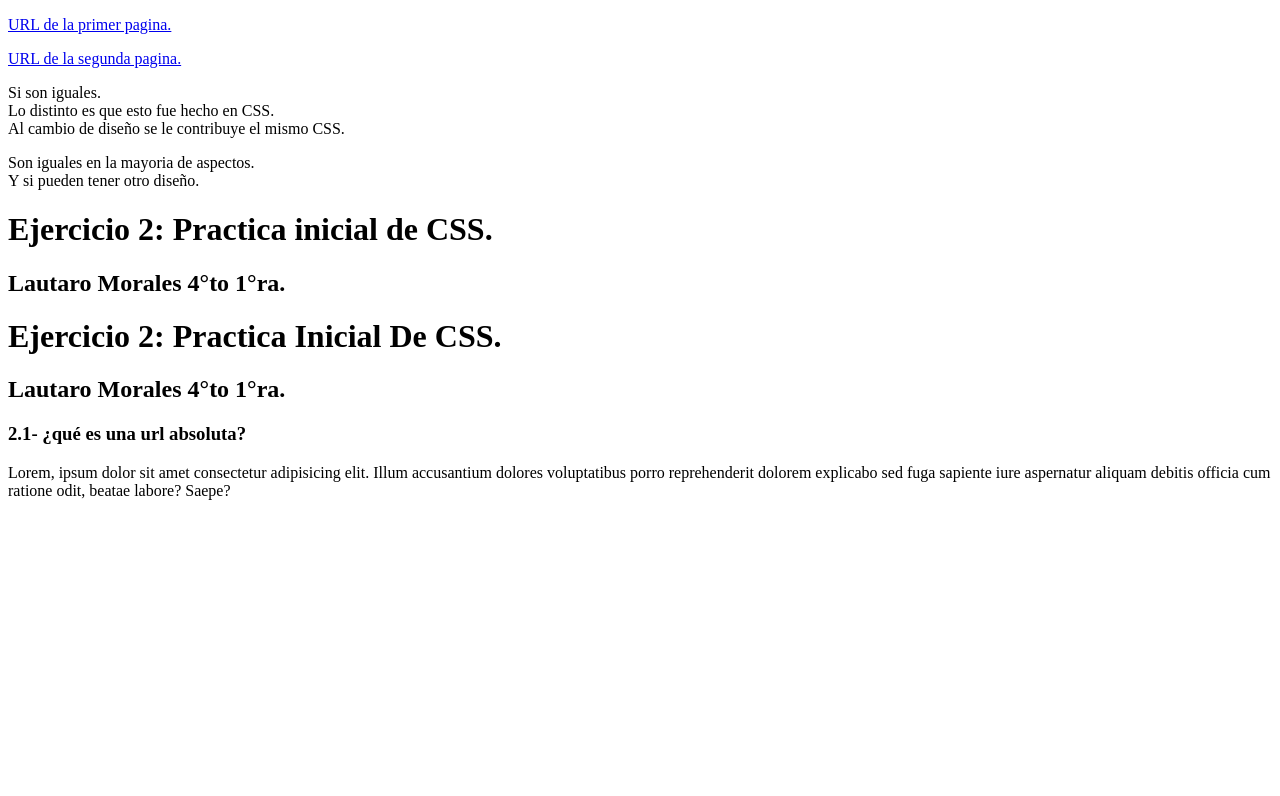
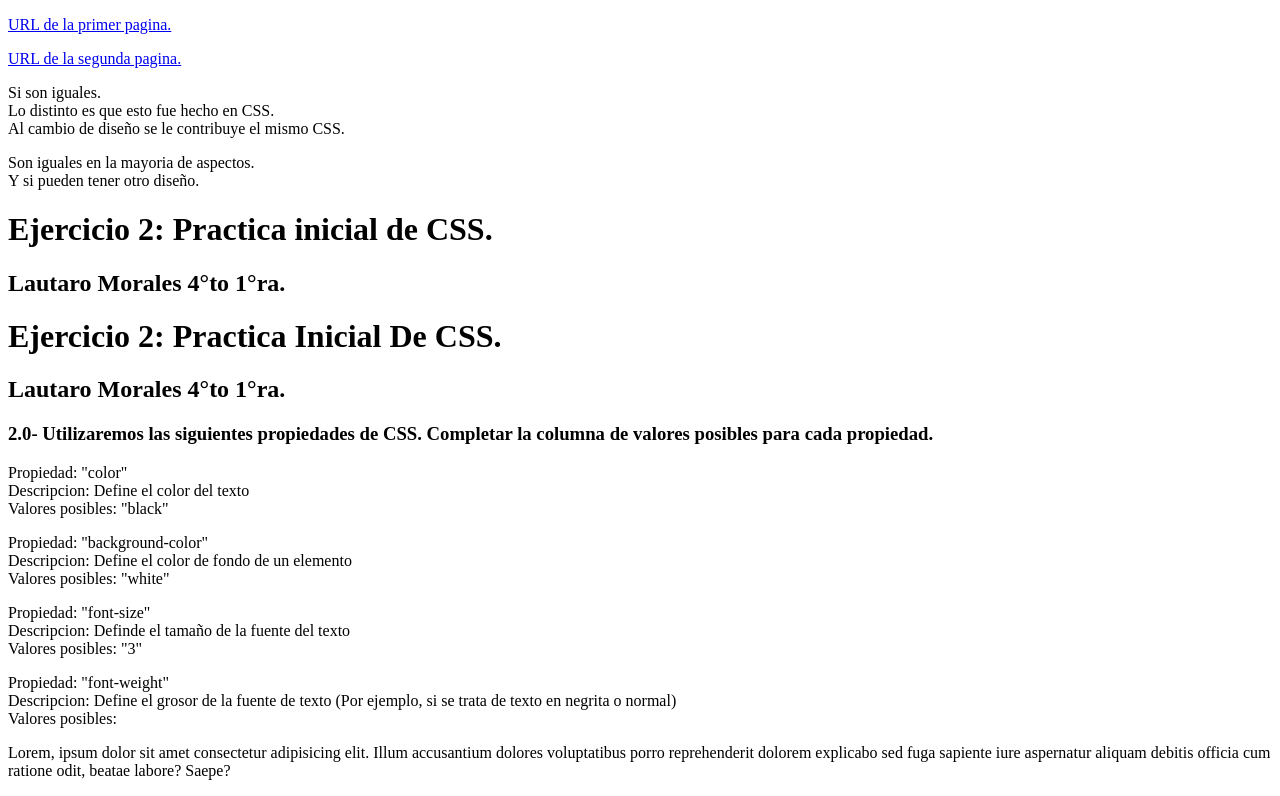
Before and after one commit to LautiChill/03, a plain HTML site: page index.html in a window 1280 px wide. Shown: the part 1665-2461 px from the top of the page. Before the commit the page ends 2181 px from the top, so only its background shows below. Drawn offline with Linux system fonts and the light colour scheme.

Commit message:
Casi Completado

```diff
--- a/index.html
+++ b/index.html
@@ -94,14 +94,19 @@
     <h1>Ejercicio 2: Practica inicial de CSS.</h1>
     <h2>Lautaro Morales 4°to 1°ra.</h2>
 
-    <!--Pregunta 2.0-->
-
     <!--Comentario-->
     <h1>Ejercicio 2: Practica Inicial De CSS.</h1>
     <h2>Lautaro Morales 4°to 1°ra.</h2>
 
-    <!--Pregunta 2.1-->
-    <h3>2.1- ¿qué es una url absoluta?</h3>
+    <!--Pregunta 2.0-->
+    <h3>2.0- Utilizaremos las siguientes propiedades de CSS. Completar la columna de valores posibles para cada propiedad.</h3>
+    <p>Propiedad: "color"<br>Descripcion: Define el color del texto<br>Valores posibles: "black"</p>
+
+    <p>Propiedad: "background-color"<br>Descripcion: Define el color de fondo de un elemento<br>Valores posibles: "white"</p>
+
+    <p>Propiedad: "font-size"<br>Descripcion: Definde el tamaño de la fuente del texto<br>Valores posibles: "3"</p>
+
+    <p>Propiedad: "font-weight"<br>Descripcion: Define el grosor de la fuente de texto (Por ejemplo, si se trata de texto en negrita o normal)<br>Valores posibles: </p>
 
     <!--Chill-->
     <p>Lorem, ipsum dolor sit amet consectetur adipisicing elit. Illum accusantium dolores voluptatibus porro reprehenderit dolorem explicabo sed fuga sapiente iure aspernatur aliquam debitis officia cum ratione odit, beatae labore? Saepe?</p>
--- /dev/null
+++ b/styles.css
@@ -0,0 +1,3 @@
+h1 {
+    color: rgb(106, 106, 183);
+}
```
